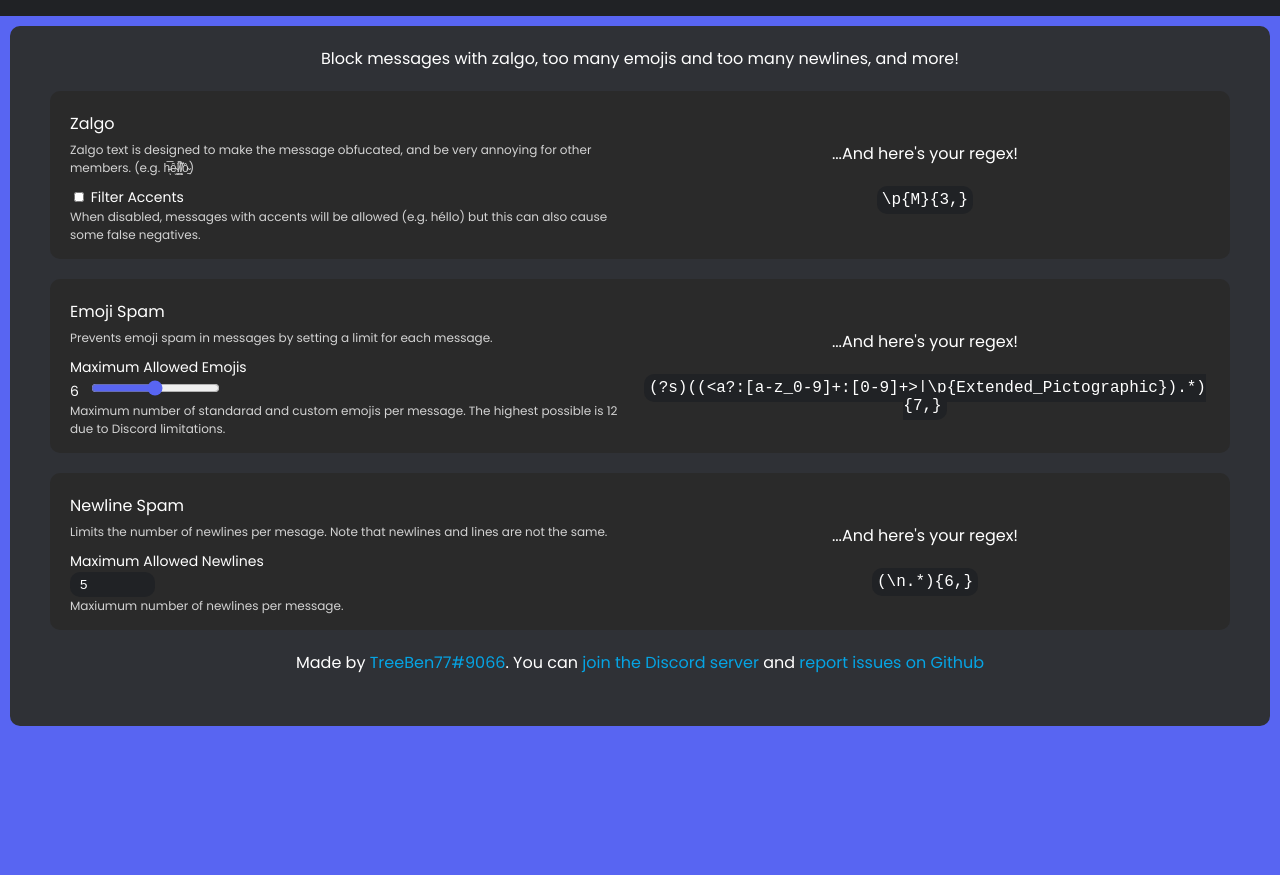
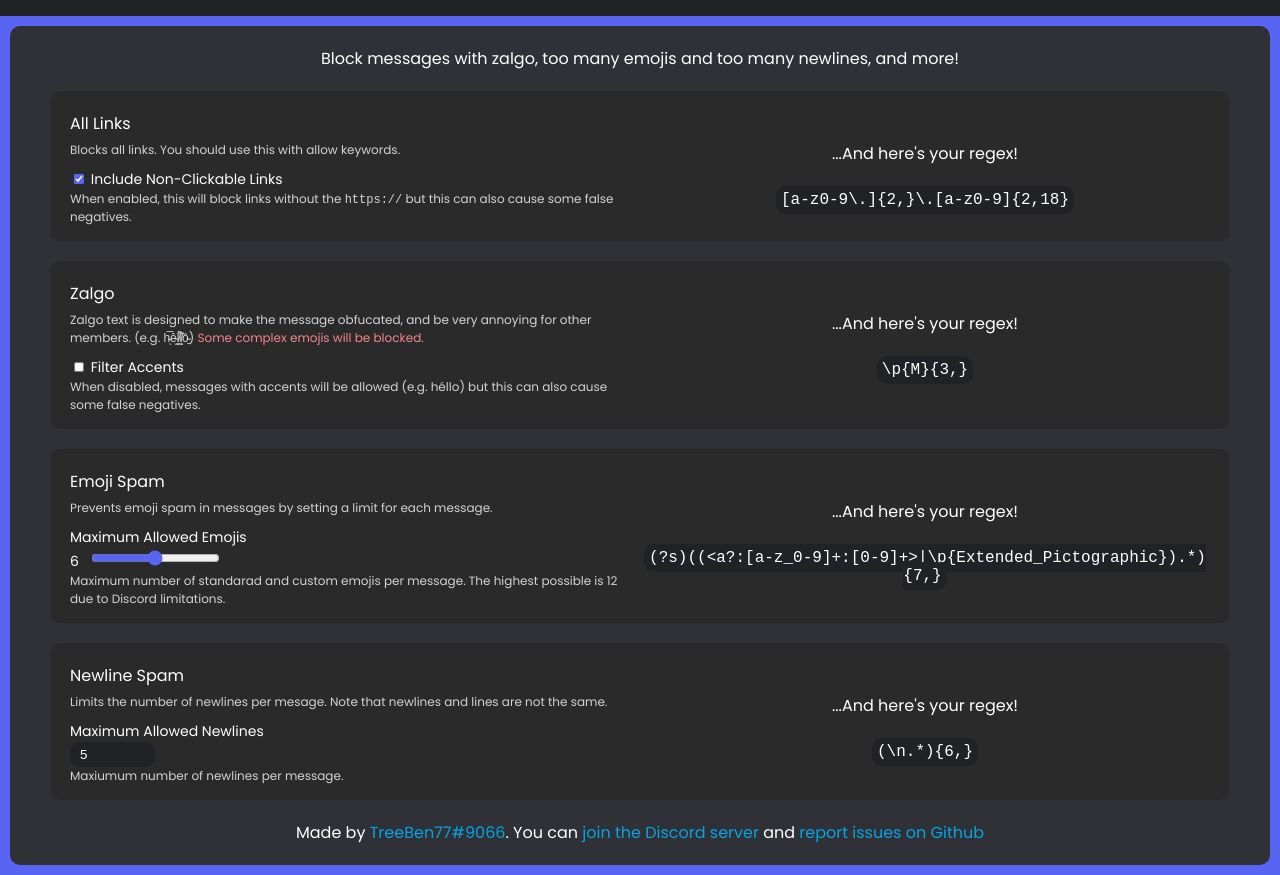
Before and after one commit to treeben77/automod-regex-generator, a plain HTML site: page regexes.html in a window 1280 px wide. Shown: the part 54-929 px from the top of the page. Before the commit the page ends 800 px from the top, so only its background shows below. Drawn offline with Linux system fonts and the light colour scheme.

Commit message:
added links, ids to all spam-type divs and added zalgo note

```diff
--- a/regexes.html
+++ b/regexes.html
@@ -14,11 +14,29 @@
     </div>
     <div class="content">
         Block messages with zalgo, too many emojis and too many newlines, and more!
-        <div class="spam-type">
+        <div class="spam-type" id="links">
+            <a class="spam-name">All Links</a>
+            <div class="grid-row">
+                <div class="grid-item">
+                    <p>Blocks all links. You should use this with allow keywords.</p>
+                    <div class="setting">
+                        <input type="checkbox" id="include-nonclickable" checked> Include Non-Clickable Links
+                        <p>When enabled, this will block links without the <code>https://</code> but this can also cause some false negatives.</p>
+                    </div>
+                </div>
+                <div class="grid-item grid-item-right">
+                    ...And here's your regex!<br><br>
+                    <a class="regex-output" id="regex-output-links">
+                        [a-z0-9\.]{2,}\.[a-z0-9]{2,18}
+                    </a>
+                </div>
+            </div>
+        </div>
+        <div class="spam-type" id="zalgo">
             <a class="spam-name">Zalgo</a>
             <div class="grid-row">
                 <div class="grid-item">
-                    <p>Zalgo text is designed to make the message obfucated, and be very annoying for other members. (e.g. h̵̅ͅȇ̴̫l̸͇͌l̸̝͛ȍ̴̱) </p>
+                    <p>Zalgo text is designed to make the message obfucated, and be very annoying for other members. (e.g. h̵̅ͅȇ̴̫l̸͇͌l̸̝͛ȍ̴̱) <a id="warning-description">Some complex emojis will be blocked.</a></p>
                     <div class="setting">
                         <input type="checkbox" id="filter-accents"> Filter Accents
                         <p>When disabled, messages with accents will be allowed (e.g. héllo) but this can also cause some false negatives.</p>
@@ -32,7 +50,7 @@
                 </div>
             </div>
         </div>
-        <div class="spam-type">
+        <div class="spam-type" id="emoji-spam">
             <a class="spam-name">Emoji Spam</a>
             <div class="grid-row">
                 <div class="grid-item">
@@ -51,7 +69,7 @@
                 </div>
             </div>
         </div>
-        <div class="spam-type">
+        <div class="spam-type" id="newline-spam">
             <a class="spam-name">Newline Spam</a>
             <div class="grid-row">
                 <div class="grid-item">
--- a/static/spam.js
+++ b/static/spam.js
@@ -2,10 +2,12 @@ const outputZalgo = document.getElementById("regex-output-zalgo");
 const outputEmojiValue = document.getElementById("emoji-range-value");
 const outputEmoji = document.getElementById("regex-output-emoji");
 const outputNewln = document.getElementById("regex-output-newline");
+const outputLinks = document.getElementById("regex-output-links");
 
 const checkbox_acc = document.getElementById("filter-accents");
 const emoji_slider = document.getElementById("emoji-range");
 const max_newlines = document.getElementById("max-newlines");
+const inc_nonclick = document.getElementById("include-nonclickable");
 
 
 function updateRegexZalgo() {
@@ -33,3 +35,14 @@ function updateRegexNewln() {
 }
 max_newlines.onchange = updateRegexNewln;
 max_newlines.oninput = updateRegexNewln;
+
+function updateRegexLinks() {
+    if (inc_nonclick.checked) {
+        outputLinks.innerText = "[a-z0-9\\.]{2,}\\.[a-z0-9]{2,18}";
+    } else {
+        outputLinks.innerText = "https?://[a-z0-9\\.]{2,}\\.[a-z0-9]{2,18}";
+    };
+};
+
+inc_nonclick.onchange = updateRegexLinks;
+updateRegexLinks();
```
